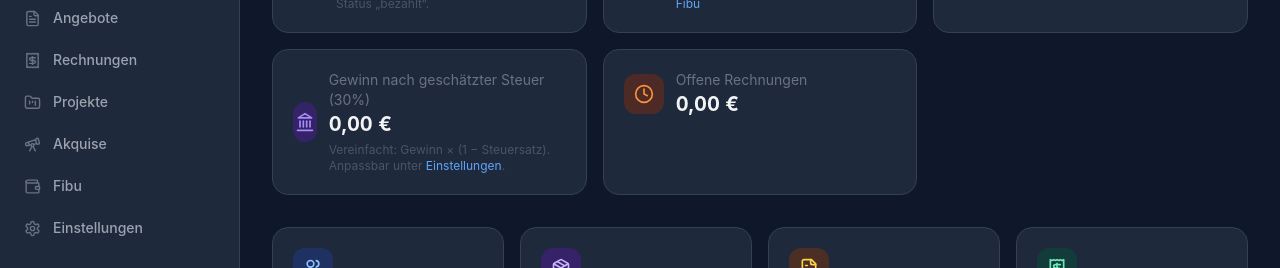
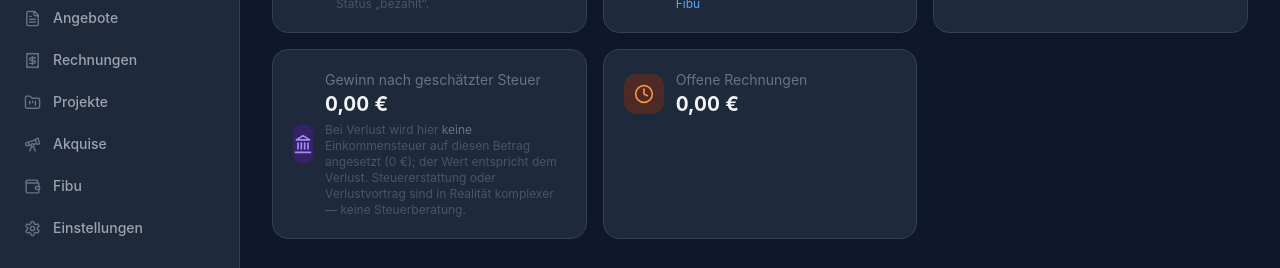
Before and after one commit to Christof999/Soergelfibu, a React (Vite) app: page / in a window 1280 px wide. Shown: the part 217-485 px from the top of the page. Built offline with nearby package versions, Linux system fonts and the light colour scheme; no server answers; the database is empty; sample sign-in values are in the browser's storage.

Commit message:
fix(dashboard): bei Verlust keine geschätzte Steuer auf negativen Gewinn
Co-authored-by: Christof999 <Christof999@users.noreply.github.com>

```diff
--- a/src/pages/Dashboard.tsx
+++ b/src/pages/Dashboard.tsx
@@ -29,7 +29,9 @@ export default function Dashboard() {
   const ausgaben = eingangsrechnungen.reduce((sum, e) => sum + (Number(e.betragBrutto) || 0), 0);
   const gewinn = umsatz - ausgaben;
   const steuerPct = Math.min(100, Math.max(0, Number(firma.dashboardSteuerSchaetzungProzent) || 0));
-  const gewinnNachSteuer = gewinn * (1 - steuerPct / 100);
+  /** Nur bei positivem Gewinn: vereinfachte Steuer; bei Verlust 0 € (kein „Steuerrabatt“ auf den Verlust). */
+  const geschaetzteSteuerAufGewinn = gewinn > 0 ? gewinn * (steuerPct / 100) : 0;
+  const gewinnNachSteuer = gewinn > 0 ? gewinn - geschaetzteSteuerAufGewinn : gewinn;
   const offen = offeneRechnungen.reduce((sum, d) => sum + berechneGesamtsummen(d.positionen).brutto, 0);
 
   const recentDocs = [...dokumente]
@@ -98,13 +100,26 @@ export default function Dashboard() {
               <Landmark size={20} className="text-violet-400" />
             </div>
             <div className="min-w-0">
-              <p className="text-sm text-gray-500">Gewinn nach geschätzter Steuer ({steuerPct.toLocaleString('de-DE')}%)</p>
+              <p className="text-sm text-gray-500">
+                Gewinn nach geschätzter Steuer
+                {gewinn > 0 && ` (${steuerPct.toLocaleString('de-DE')} % vom Gewinn)`}
+              </p>
               <p className={`text-xl font-bold tabular-nums ${gewinnNachSteuer >= 0 ? 'text-gray-100' : 'text-rose-300'}`}>
                 {fmtEur(gewinnNachSteuer)}
               </p>
               <p className="text-xs text-gray-600 mt-1">
-                Vereinfacht: Gewinn × (1 − Steuersatz). Anpassbar unter{' '}
-                <Link to="/einstellungen" className="text-primary-400 hover:underline">Einstellungen</Link>.
+                {gewinn > 0 ? (
+                  <>
+                    Vereinfacht: geschätzte Steuer = Gewinn × Steuersatz, dann abziehen. Anpassbar unter{' '}
+                    <Link to="/einstellungen" className="text-primary-400 hover:underline">Einstellungen</Link>.
+                  </>
+                ) : (
+                  <>
+                    Bei Verlust wird hier <span className="text-gray-500">keine</span> Einkommensteuer auf diesen Betrag
+                    angesetzt (0 €); der Wert entspricht dem Verlust. Steuererstattung oder Verlustvortrag sind in
+                    Realität komplexer — keine Steuerberatung.
+                  </>
+                )}
               </p>
             </div>
           </div>
```
